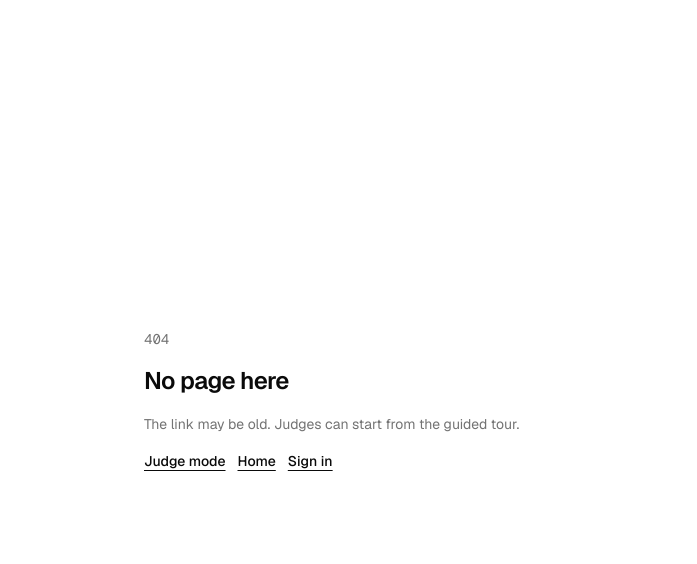
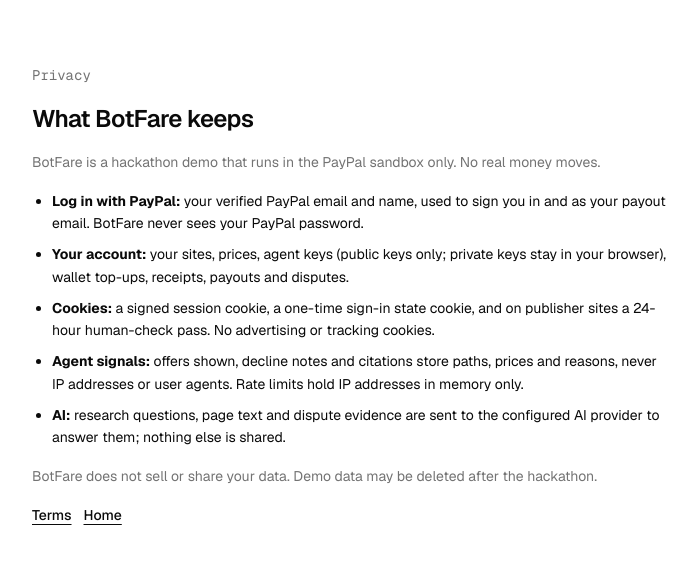
Before and after one commit to Sajjad21990/botfare, a Next.js app in the folder apps/web/: page /privacy in a window 1280 px wide. Before the commit this address had no page. Shown: the top 564 px of the page, without its empty margins (288-985 px from the left). Built offline with nearby package versions, Linux system fonts and the light colour scheme.

Commit message:
Privacy and terms pages for Log in with PayPal's app settings, linked from the footer

```diff
--- /dev/null
+++ b/apps/web/src/app/privacy/page.tsx
@@ -0,0 +1,51 @@
+import type { Metadata } from "next";
+import Link from "next/link";
+
+export const metadata: Metadata = { title: "Privacy · BotFare" };
+
+// Linked from the sandbox app's Log in with PayPal settings, which ask for a privacy policy URL.
+export default function PrivacyPage() {
+  return (
+    <main className="mx-auto flex w-full max-w-2xl flex-1 flex-col gap-4 px-4 py-16 text-sm leading-relaxed">
+      <p className="font-mono text-muted-foreground">Privacy</p>
+      <h1 className="text-2xl font-semibold tracking-tight">What BotFare keeps</h1>
+      <p className="text-muted-foreground">
+        BotFare is a hackathon demo that runs in the PayPal sandbox only. No real money moves.
+      </p>
+      <ul className="list-disc space-y-2 pl-5">
+        <li>
+          <strong>Log in with PayPal:</strong> your verified PayPal email and name, used to sign you
+          in and as your payout email. BotFare never sees your PayPal password.
+        </li>
+        <li>
+          <strong>Your account:</strong> your sites, prices, agent keys (public keys only; private
+          keys stay in your browser), wallet top-ups, receipts, payouts and disputes.
+        </li>
+        <li>
+          <strong>Cookies:</strong> a signed session cookie, a one-time sign-in state cookie, and on
+          publisher sites a 24-hour human-check pass. No advertising or tracking cookies.
+        </li>
+        <li>
+          <strong>Agent signals:</strong> offers shown, decline notes and citations store paths,
+          prices and reasons, never IP addresses or user agents. Rate limits hold IP addresses in
+          memory only.
+        </li>
+        <li>
+          <strong>AI:</strong> research questions, page text and dispute evidence are sent to the
+          configured AI provider to answer them; nothing else is shared.
+        </li>
+      </ul>
+      <p className="text-muted-foreground">
+        BotFare does not sell or share your data. Demo data may be deleted after the hackathon.
+      </p>
+      <div className="flex flex-wrap gap-3 font-medium">
+        <Link href="/terms" className="underline underline-offset-4">
+          Terms
+        </Link>
+        <Link href="/" className="underline underline-offset-4">
+          Home
+        </Link>
+      </div>
+    </main>
+  );
+}
--- /dev/null
+++ b/apps/web/src/app/terms/page.tsx
@@ -0,0 +1,43 @@
+import type { Metadata } from "next";
+import Link from "next/link";
+
+export const metadata: Metadata = { title: "Terms · BotFare" };
+
+// Linked from the sandbox app's Log in with PayPal settings, which ask for a user agreement URL.
+export default function TermsPage() {
+  return (
+    <main className="mx-auto flex w-full max-w-2xl flex-1 flex-col gap-4 px-4 py-16 text-sm leading-relaxed">
+      <p className="font-mono text-muted-foreground">Terms</p>
+      <h1 className="text-2xl font-semibold tracking-tight">Using the BotFare demo</h1>
+      <ul className="list-disc space-y-2 pl-5">
+        <li>
+          BotFare is a hackathon demo, provided as is, without warranty. It runs in the PayPal
+          sandbox only: balances, top-ups, fares and payouts are test money.
+        </li>
+        <li>
+          The demo personas are shared by everyone who tries the demo. Don't enter anything private
+          in them.
+        </li>
+        <li>
+          Don't use the demo to attack, overload or scrape other services. BotFare may reset demo
+          data or revoke keys at any time.
+        </li>
+        <li>
+          The source code is MIT licensed (
+          <a href="https://github.com/Sajjad21990/botfare" className="underline underline-offset-4">
+            GitHub
+          </a>
+          ).
+        </li>
+      </ul>
+      <div className="flex flex-wrap gap-3 font-medium">
+        <Link href="/privacy" className="underline underline-offset-4">
+          Privacy
+        </Link>
+        <Link href="/" className="underline underline-offset-4">
+          Home
+        </Link>
+      </div>
+    </main>
+  );
+}
--- a/apps/web/src/components/landing/site-footer.tsx
+++ b/apps/web/src/components/landing/site-footer.tsx
@@ -44,6 +44,14 @@ export function SiteFooter() {
             <a href={REPO_URL} className="underline underline-offset-4 hover:text-foreground">
               Source
             </a>
+            {" · "}
+            <Link href="/privacy" className="underline underline-offset-4 hover:text-foreground">
+              Privacy
+            </Link>
+            {" · "}
+            <Link href="/terms" className="underline underline-offset-4 hover:text-foreground">
+              Terms
+            </Link>
             .
           </p>
         </div>
```
Also changed, not shown: 1 other file (tests, documents, lock files or other folders).
